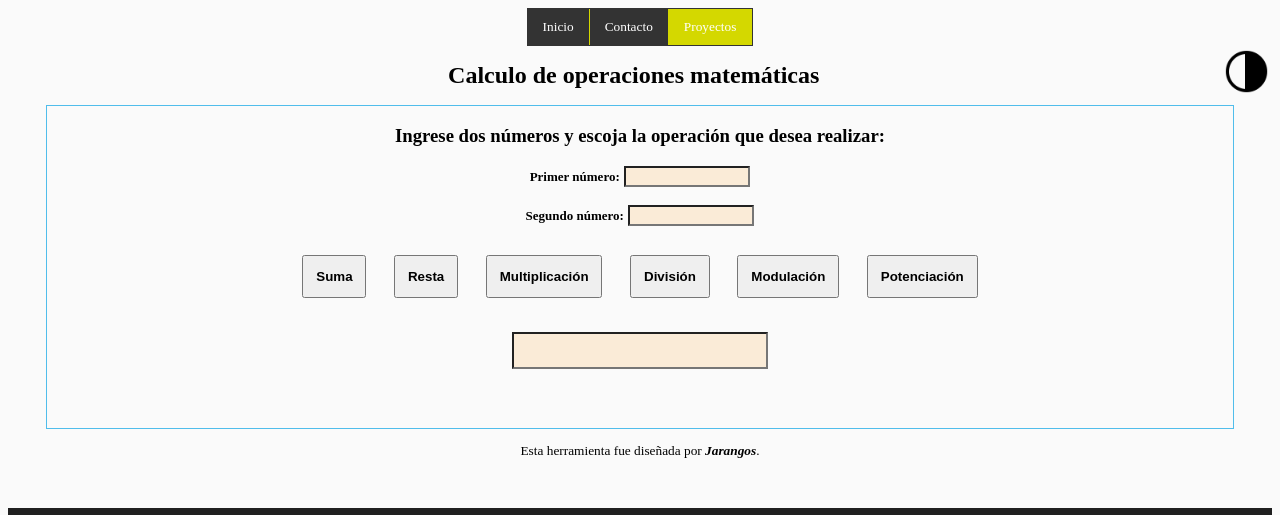
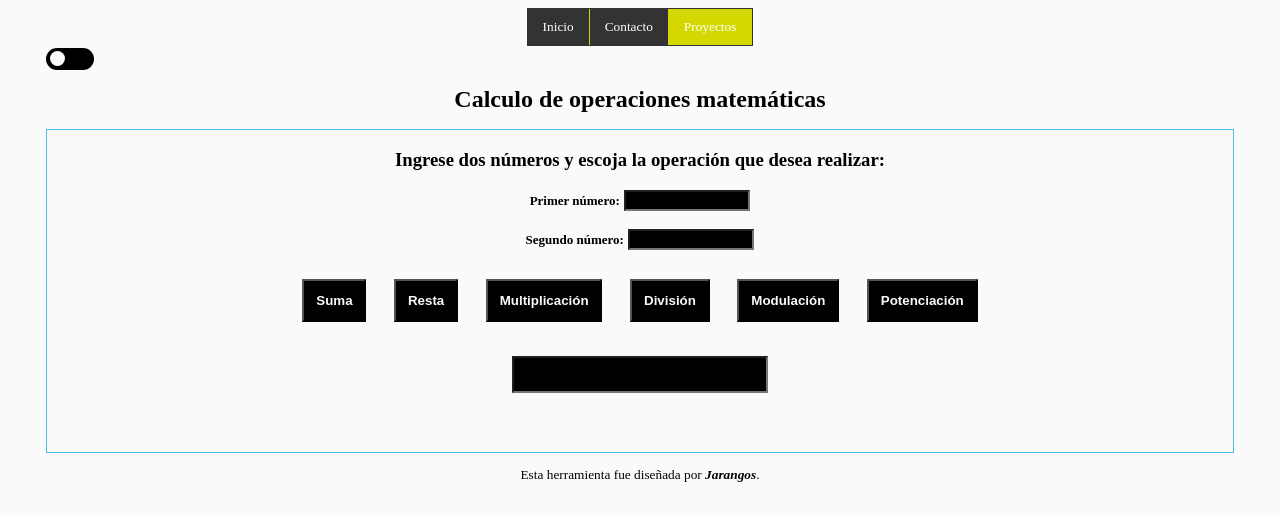
Before and after one commit to Jarangos31/Jarangos31.github.io, a plain HTML site: page funciones.html in a window 1280 px wide. Shown: the top 515 px of the page. Drawn offline with Linux system fonts and the light colour scheme.

Commit message:
Se agrega boton de dark/white theme.

```diff
--- a/funciones.html
+++ b/funciones.html
@@ -19,10 +19,18 @@
         <li><a class="active" href="funciones.html">Proyectos</a></li>
         </li>
     </ul>
-    <div>
-        <img onclick="darkMode()" id="mode" src="img/dark-mode.png" alt="dark/white-mode">
+
+    <main>
+        <header class="container">
+            <div class="row">
+                <div class="col text-center">
+                    <label id="switch">
+                        <input type="checkbox">
+                        <span class="slider round"></span>
+                    </label>
                 </div>
-    <main>
+            </div>
+        </header>
         <h1>Calculo de operaciones matemáticas</h1>
 
         <div id="caja">
@@ -51,7 +59,8 @@
     </main><br><br>
     <footer id="barra2">
         <div id="separar">
-            <a href="https://wa.me/573205044457" target="_blank" class="icon"><img src="img/whatsapp.png" alt="Whatsapp">
+            <a href="https://wa.me/573205044457" target="_blank" class="icon"><img src="img/whatsapp.png"
+                    alt="Whatsapp">
                 <p id="redes2">Whatsapp</p>
             </a>
 
--- a/script/main.js
+++ b/script/main.js
@@ -1,9 +1,12 @@
-function darkMode(){
-  document.body.style.backgroundColor = "#000";
-  document.body.style.color = "#fff";
-  document.getElementById("narrativa").style.color = "#fff";
+const colorSwitch = document.querySelector('#switch input[type="checkbox"]');
+function cambiaTema(ev) {
+  if (ev.target.checked) {
+    document.documentElement.setAttribute("tema", "dark");
+  } else {
+    document.documentElement.setAttribute("tema", "light");
   }
-
+}
+colorSwitch.addEventListener("change", cambiaTema);
 
 function mostrarResulado() {
   document.getElementById("resultado").style.display = "block";
@@ -16,8 +19,10 @@ function sumar() {
   num1 = document.getElementById("num1").value;
   num2 = document.getElementById("num2").value;
   resultado = parseInt(num1) + parseInt(num2);
-  document.getElementById("Respuesta").innerHTML = `El resultado de sumar ${num1} + ${num2} es:`;
-  document.getElementById("result").value=resultado;
+  document.getElementById(
+    "Respuesta"
+  ).innerHTML = `El resultado de sumar ${num1} + ${num2} es:`;
+  document.getElementById("result").value = resultado;
 }
 
 function restar() {
@@ -27,8 +32,10 @@ function restar() {
   num1 = document.getElementById("num1").value;
   num2 = document.getElementById("num2").value;
   resultado = parseInt(num1) - parseInt(num2);
-    document.getElementById("Respuesta").innerHTML = `El resultado de restar ${num1} - ${num2} es:`;
-    document.getElementById("result").value=resultado;
+  document.getElementById(
+    "Respuesta"
+  ).innerHTML = `El resultado de restar ${num1} - ${num2} es:`;
+  document.getElementById("result").value = resultado;
 }
 
 function multiplicar() {
@@ -38,8 +45,10 @@ function multiplicar() {
   num1 = document.getElementById("num1").value;
   num2 = document.getElementById("num2").value;
   resultado = parseInt(num1) * parseInt(num2);
-    document.getElementById("Respuesta").innerHTML = `El resultado de muliplicar ${num1} por ${num2} es:`;
-    document.getElementById("result").value=resultado;
+  document.getElementById(
+    "Respuesta"
+  ).innerHTML = `El resultado de muliplicar ${num1} por ${num2} es:`;
+  document.getElementById("result").value = resultado;
 }
 
 function divivir() {
@@ -49,8 +58,10 @@ function divivir() {
   num1 = document.getElementById("num1").value;
   num2 = document.getElementById("num2").value;
   resultado = parseInt(num1) / parseInt(num2);
-    document.getElementById("Respuesta").innerHTML = `El resultado de dividir ${num1} entre ${num2} es:`;
-    document.getElementById("result").value=resultado;
+  document.getElementById(
+    "Respuesta"
+  ).innerHTML = `El resultado de dividir ${num1} entre ${num2} es:`;
+  document.getElementById("result").value = resultado;
 }
 function modular() {
   let num1;
@@ -59,8 +70,10 @@ function modular() {
   num1 = document.getElementById("num1").value;
   num2 = document.getElementById("num2").value;
   resultado = parseInt(num1) % parseInt(num2);
-  document.getElementById("Respuesta").innerHTML = `El resultado de modular ${num1} entre ${num2} es:`;
-  document.getElementById("result").value=resultado;
+  document.getElementById(
+    "Respuesta"
+  ).innerHTML = `El resultado de modular ${num1} entre ${num2} es:`;
+  document.getElementById("result").value = resultado;
 }
 
 function potenciar() {
@@ -69,7 +82,9 @@ function potenciar() {
   let resultado;
   num1 = document.getElementById("num1").value;
   num2 = document.getElementById("num2").value;
-  resultado = Math.pow(parseInt(num1),parseInt(num2))
-  document.getElementById("Respuesta").innerHTML = `El resultado de potenciar ${num1} a ${num2} es:`;
-  document.getElementById("result").value=resultado;
+  resultado = Math.pow(parseInt(num1), parseInt(num2));
+  document.getElementById(
+    "Respuesta"
+  ).innerHTML = `El resultado de potenciar ${num1} a ${num2} es:`;
+  document.getElementById("result").value = resultado;
 }
--- a/styles/styles.css
+++ b/styles/styles.css
@@ -1,5 +1,16 @@
+:root{
+  --color-fuente:#000;
+  --color-fondo: #fafafa;
+  --color-fuente2:rgb(115, 119, 114);
+}
+[tema="dark"]{
+  --color-fuente:#fff;
+  --color-fondo: #000;
+}
+
 body {
-  background-color: #fafafa;
+  background-color:var(--color-fondo);
+  color:var(--color-fuente) ;
   font-family: "Avenir-Roman";
 }
 main{
@@ -21,8 +32,8 @@ h4 {
   text-align: center;
 }
 .narrativa {
-  font-size: 16px;
-  color: rgb(115, 119, 114);
+  font-size: 18px;
+  color: var(--color-fuente);
   text-align: justify;
   line-height: 18px;
   /* font-weight: bold; */
@@ -117,7 +128,7 @@ footer {
   margin: 0%;
   text-align: center;
   color: white;
-  background-color: rgba(0, 0, 0, 0.87);
+  background-color: var(--color-fuente);
 }
 #caja {
   border: 1px solid rgb(80, 189, 235);
@@ -146,12 +157,14 @@ label {
 #result {
   padding-left: 10%;
   margin-bottom: 5%;
+  color:var(--color-fondo);
 }
 .inputfunct {
   width: 10%;
   text-align: center;
   font-weight: bold;
-  background-color: antiquewhite;
+  background-color: var(--color-fuente);
+  color:var(--color-fondo);
   display: inline-block;
 }
 #result {
@@ -159,13 +172,15 @@ label {
   text-align: center;
   font-weight: bold;
   font-size: large;
-  background-color: antiquewhite;
+  background-color: var(--color-fuente);
 }
 
 button {
   padding: 1%;
   margin: 1%;
   font-weight: bold;
+  background-color: var(--color-fuente);
+  color:var(--color-fondo);
 }
 #operar {
   padding: 0.5%;
@@ -205,7 +220,7 @@ button {
   font-weight: bold;
   box-sizing: inherit;
   display: inline;
-  color: #111;
+  color: var(--color-fuente);
   text-decoration: none;
 }
 .icon:hover:not(.active) {
@@ -216,10 +231,69 @@ button {
   font-weight: bold;
   box-sizing: inherit;
   display: inline;
-  color: white;
+  color: var(--color-fondo);
   text-decoration: none;
 }
 #mode{
   float: right;
   max-width: 4%;
 }
+
+/*Botón de cambio de tema*/
+#switch {
+  position: relative;
+  display: inline-block;
+  width: 48px;
+  height: 22px;
+}
+
+#switch input {
+  opacity: 0;
+  width: 0;
+  height: 0;
+}
+
+.slider {
+  position: absolute;
+  cursor: pointer;
+  top: 0;
+  left: 0;
+  right: 0;
+  bottom: 0;
+  background-color: var(--color-fuente);
+  -webkit-transition: 0.4s;
+  transition: 0.4s;
+}
+.slider:before {
+  position: absolute;
+  content: "";
+  height: 15px;
+  width: 15px;
+  left: 4px;
+  bottom: 4px;
+  background-color: var(--color-fondo);
+  -webkit-transition: 0.4s;
+  transition: 0.4s;
+}
+
+input:checked + .slider {
+  background-color: var(--color-fuente);
+}
+
+input:focus + .slider {
+  box-shadow: 0 0 1px var(--color-fuente);
+}
+
+input:checked + .slider:before {
+  -webkit-transform: translateX(26px);
+  -ms-transform: translateX(26px);
+  transform: translateX(26px);
+}
+
+.slider.round {
+  border-radius: 34px;
+}
+
+.slider.round:before {
+  border-radius: 50%;
+}
```
Also changed, not shown: contacto.html (+15 -7 lines), index.html (+47 -24 lines). Lines whose indentation alone changed are shown as unchanged.
